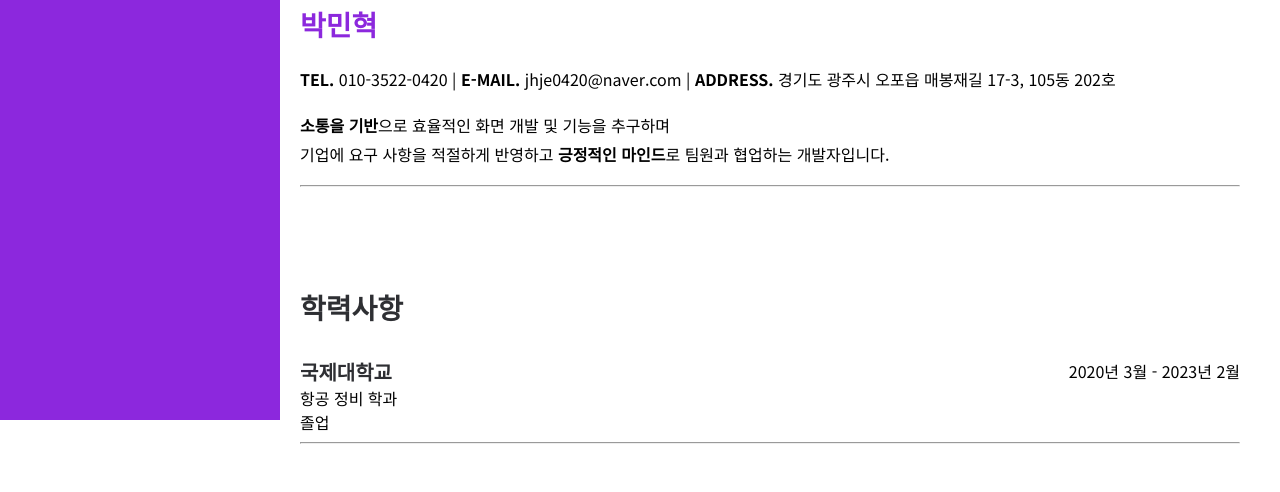
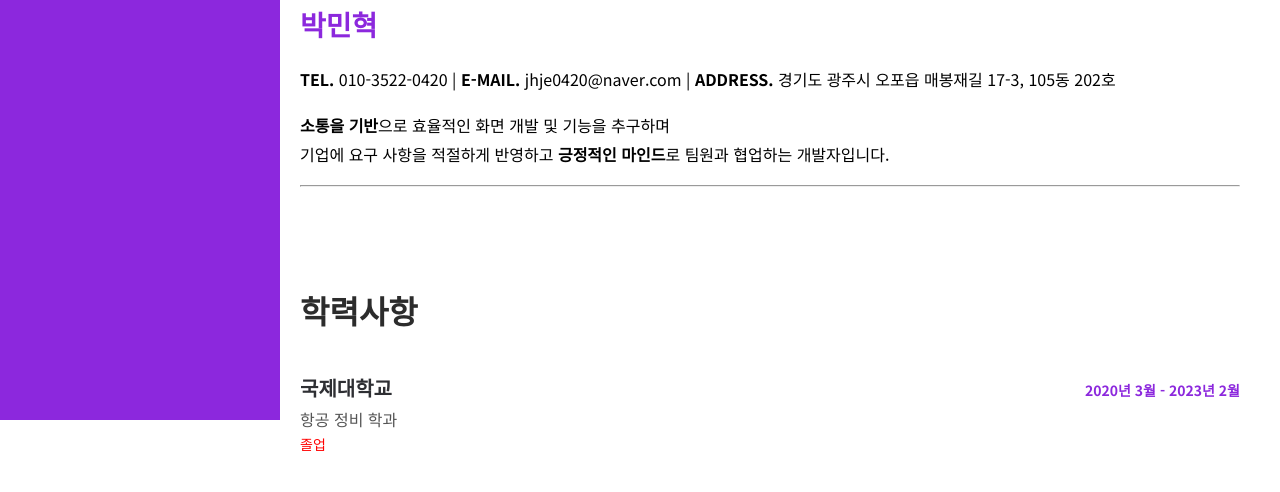
Before and after one commit to PMH-01/minhyeok.github.io, a plain HTML site: page index.html in a window 1280 px wide. Shown: the part 460-952 px from the top of the page. Drawn offline with Linux system fonts and the light colour scheme.

Commit message:
Update style.css

```diff
--- a/style.css
+++ b/style.css
@@ -75,41 +75,49 @@ section {
 }
 
 .section-title {
-  font-size: 28px;
-  font-weight: 800;
-  margin-bottom: 30px;
-  color: #2e2f33;
+  font-size: 32px;
+  font-weight: 900;
+  margin-bottom: 40px;
+  color: #2c2c2c;
 }
 
-.edu-item {
-  margin-bottom: 40px;
+.edu-block {
+  margin-bottom: 50px;
 }
 
 .edu-header {
   display: flex;
   justify-content: space-between;
-  align-items: center;
+  align-items: baseline;
 }
 
-.edu-header h3 {
+.edu-school {
   font-size: 20px;
-  font-weight: 800;
+  font-weight: 900;
+  text-transform: uppercase;
   color: #2e2f33;
   margin: 0;
 }
 
-.edu-period {
+.edu-date {
   font-size: 14px;
   color: #8c28dd;
   font-weight: bold;
 }
 
-.status {
-  font-size: 14px;
-  color: #666;
+.edu-major {
+  font-size: 16px;
+  color: #555;
   margin-top: 5px;
 }
 
-.status.red {
+.edu-status {
+  font-size: 14px;
+  color: #666;
+  margin-top: 3px;
+}
+
+.edu-status.dropout {
   color: red;
+  font-weight: 500;
 }
```
